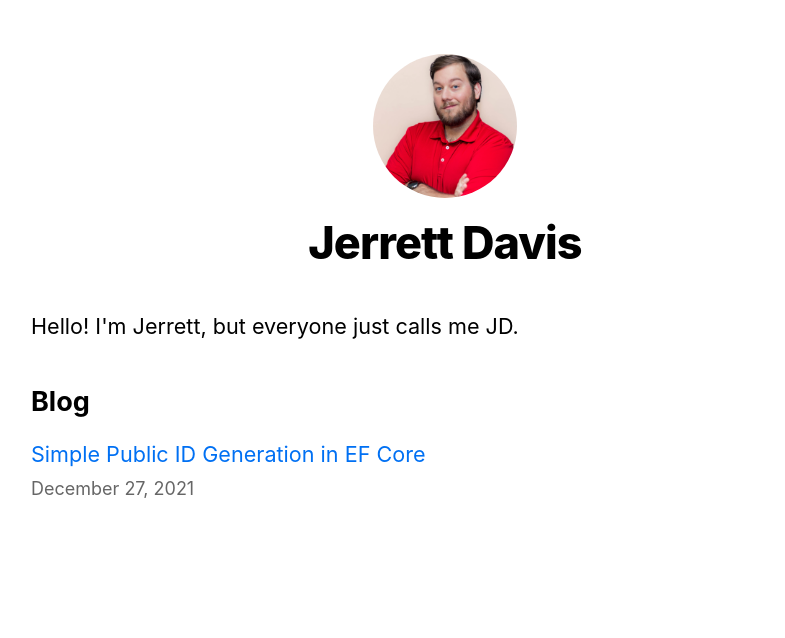
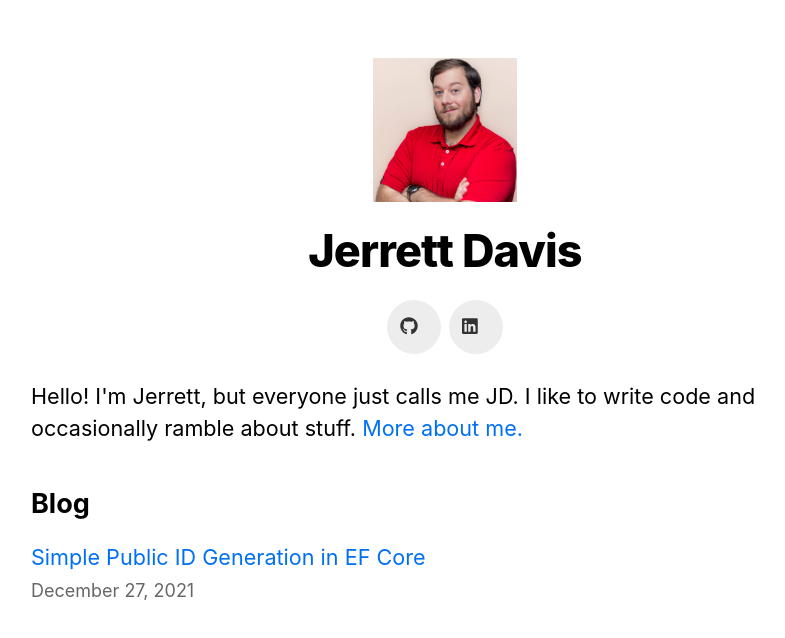
Before and after one commit to JerrettDavis/personal-site, a Next.js app: page / in a window 1280 px wide. Shown: the top 638 px of the page, without its empty margins (195-980 px from the left). Built offline with nearby package versions, Linux system fonts and the light colour scheme.

Commit message:
Misc styling

```diff
--- a/components/layout.module.css
+++ b/components/layout.module.css
@@ -13,3 +13,35 @@
 .backToHome {
     margin: 3rem 0 0;
 }
+
+.largeSocialRow {
+    display: flex;
+}
+
+.socialIcon {
+    width: 3rem;
+    height: 3rem;
+    padding: .7rem;
+    border-radius: 2.5rem;
+    background-color: #ededed;
+    color: #333;
+    margin: 4px;
+}
+
+.profileContainer {
+    margin: 4px;
+}
+
+.profileContainer > * {
+    overflow: visible !important;
+}
+
+.socialIcon:hover {
+    transition: all 0.3s;
+    box-shadow: 0 2px 12px -3px rgba(0,0,0,0.5);
+}
+
+.profilePic:hover {
+    transition: all 0.3s;
+    box-shadow: 0 2px 12px -3px rgba(0,0,0,0.5);
+}
--- a/components/layout.tsx
+++ b/components/layout.tsx
@@ -3,6 +3,8 @@ import Image from 'next/image'
 import styles from './layout.module.css'
 import utilStyles from '../styles/utils.module.css'
 import Link from 'next/link'
+import { FontAwesomeIcon } from '@fortawesome/react-fontawesome'
+import { faGithub, faLinkedin } from '@fortawesome/free-brands-svg-icons'
 
 const name = 'Jerrett Davis'
 export const siteTitle = 'My Slice of the Internet'
@@ -34,15 +36,33 @@ export default function Layout({
             <header className={styles.header}>
                 {home ? (
                     <>
+                        <Link href="/about-me">
+                            <a>
+                                <div className={styles.profileContainer}>
                                     <Image
                                         priority
                                         src="/images/profile.png"
-                            className={utilStyles.borderCircle}
+                                        className={`${utilStyles.borderCircle} ${styles.profilePic}`}
                                         height={144}
                                         width={144}
                                         alt={name}
                                     />
+                                </div>
+                            </a>
+                        </Link>
                         <h1 className={utilStyles.heading2Xl}>{name}</h1>
+                        <div className={styles.largeSocialRow}>
+                            <a href="https://github.com/jerrettdavis" target="_blank">
+                                <div className={styles.socialIcon}>
+                                    <FontAwesomeIcon icon={faGithub} />
+                                </div>
+                            </a>
+                            <a href="https://www.linkedin.com/in/jddpro/" target="_blank">
+                                <div className={styles.socialIcon}>
+                                    <FontAwesomeIcon icon={faLinkedin} />
+                                </div>
+                            </a>
+                        </div>
                     </>
                 ) : (
                     <>
--- a/package.json
+++ b/package.json
@@ -6,6 +6,10 @@
     "start": "next start"
   },
   "dependencies": {
+    "@fortawesome/fontawesome-svg-core": "^1.2.36",
+    "@fortawesome/free-brands-svg-icons": "^5.15.4",
+    "@fortawesome/free-solid-svg-icons": "^5.15.4",
+    "@fortawesome/react-fontawesome": "^0.1.16",
     "date-fns": "^2.28.0",
     "gray-matter": "^4.0.3",
     "highlight.js": "^11.3.1",
--- a/pages/index.tsx
+++ b/pages/index.tsx
@@ -18,10 +18,13 @@ export default function Home({
     return (
         <Layout home>
             <Head>
-                <title>{siteTitle}</title>
+                <title>Jerrett Davis - The Overengineer</title>
             </Head>
             <section className={utilStyles.headingMd}>
-                <p>Hello! I'm Jerrett, but everyone just calls me JD.</p>
+                <p>
+                    Hello! I'm Jerrett, but everyone just calls me JD. I like to write code and occasionally ramble about stuff.{' '}
+                    <Link href="/about-me">More about me.</Link>
+                </p>
             </section>
             <section className={`${utilStyles.headingMd} ${utilStyles.padding1px}`}>
                 <h2 className={utilStyles.headingLg}>Blog</h2>
--- a/styles/utils.module.css
+++ b/styles/utils.module.css
@@ -37,6 +37,14 @@
     padding-top: 1px;
 }
 
+.p4 {
+    padding: 4px;
+}
+
+.m4 {
+    margin: 4px;
+}
+
 .list {
     list-style: none;
     padding: 0;
```
Also changed, not shown: pages/about-me.tsx (added, +14 -0 lines), 1 other file (tests, documents, lock files or other folders). Lines whose indentation alone changed are shown as unchanged.
